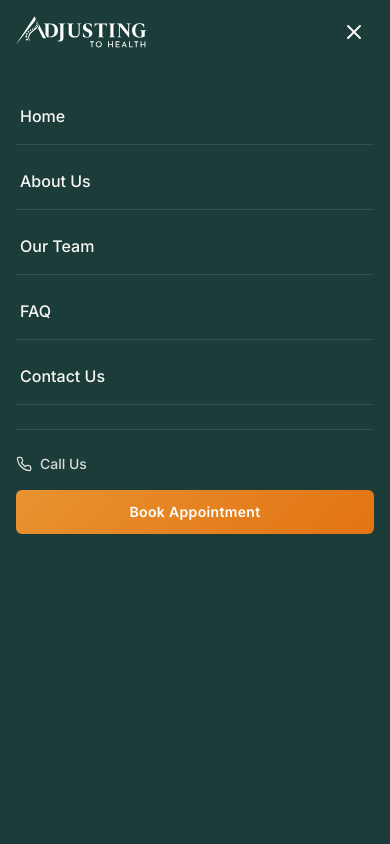
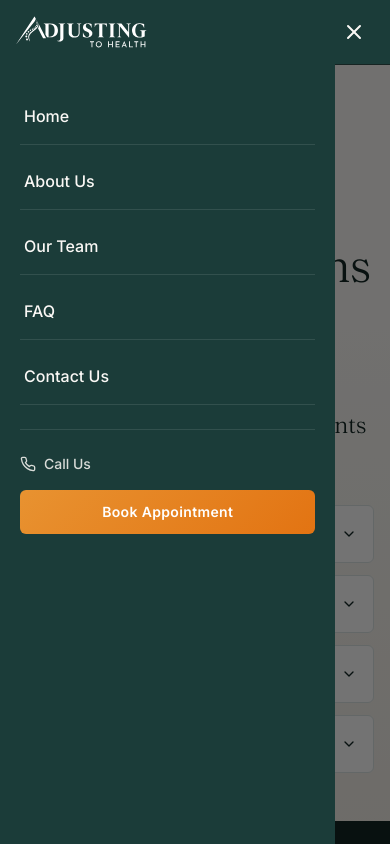
Before and after one commit to code-withdarshan/Adjusting-To-Health, a React (Vite) app: page /faq in a window 390 px wide. Both pictures are taken after a click on the button "Open menu". Shown: the top 844 px of the page. Built offline with nearby package versions, Linux system fonts and the light colour scheme; the HTML template or start-up script is replaced by a standard one.

Commit message:
Make mobile menu open from left

```diff
--- a/src/components/SiteHeader.tsx
+++ b/src/components/SiteHeader.tsx
@@ -61,7 +61,7 @@ export const SiteHeader = () => {
           type="button"
           onClick={() => setOpen(!open)}
           className="grid h-10 w-10 place-items-center text-primary-foreground lg:hidden"
-          aria-label="Menu"
+          aria-label={open ? "Close menu" : "Open menu"}
           aria-expanded={open}
           aria-controls="mobile-tablet-menu"
         >
@@ -72,9 +72,17 @@ export const SiteHeader = () => {
       {open && (
         <div
           id="mobile-tablet-menu"
-          className="fixed inset-x-0 bottom-0 top-16 z-40 overflow-y-auto bg-primary text-primary-foreground sm:top-20 lg:hidden"
+          className="fixed inset-x-0 bottom-0 top-16 z-40 text-primary-foreground sm:top-20 lg:hidden"
+          role="dialog"
+          aria-modal="true"
         >
-          <div className="container py-6 sm:py-8">
+          <button
+            type="button"
+            onClick={() => setOpen(false)}
+            aria-label="Close menu backdrop"
+            className="absolute inset-0 bg-black/55"
+          />
+          <div className="relative h-full w-[86%] max-w-sm overflow-y-auto bg-primary px-5 py-6 shadow-2xl animate-in slide-in-from-left duration-300 sm:px-6 sm:py-8">
             <nav className="flex flex-col gap-2" aria-label="Mobile navigation">
               {links.map((l) => (
                 <Link key={l.href} to={l.href} onClick={() => setOpen(false)}
```
